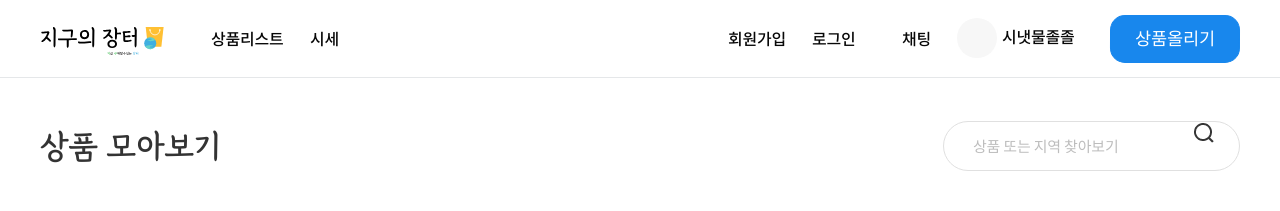
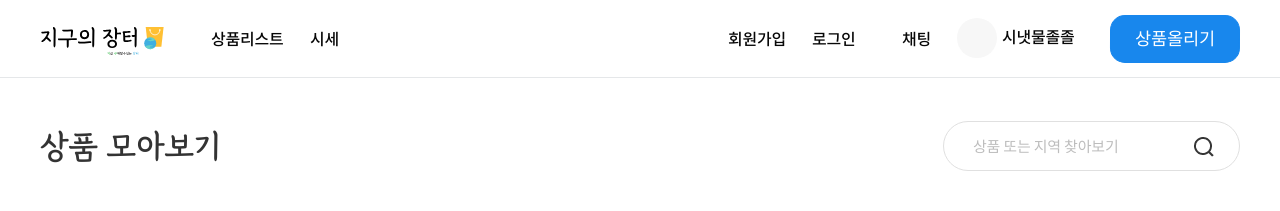
Before and after one commit to entekk1111/earthMarket, a Vue app in the folder frontend/: page /list in a window 1280 px wide. Shown: the top 211 px of the page. Built offline with nearby package versions, Linux system fonts and the light colour scheme; no server answers; some icons are missing; a web font is replaced by a local one.

Commit message:
[스타일]

```diff
--- a/frontend/src/assets/scss/pages/_board.scss
+++ b/frontend/src/assets/scss/pages/_board.scss
@@ -5,7 +5,7 @@
     input {border-radius: 600px; padding: 0 23px 0 29px;
         &::placeholder {color: $light01;}
     }
-    .btn {width: 26px; position: absolute; top: 0; right: 23px; font-size: 25px; min-width: inherit; color: $dark02;background: url('../image/board/search.png') no-repeat center;}
+    .btn {width: 26px; position: absolute; top: 50%;margin-top: -11px;right: 23px; font-size: 25px; min-width: inherit; color: $dark02;background: url('../image/board/search.png') no-repeat center;}
 }
 
 //sort-wrap
--- a/frontend/src/components/layout/HeaderCmp.vue
+++ b/frontend/src/components/layout/HeaderCmp.vue
@@ -38,7 +38,7 @@
           </li>
           <li class="link-mypage">
             <i class="ico bg"><IconiFy icon="mi:user" /></i>
-            <router-link to="/mypage/userInfo"> 시냇물졸졸</router-link>
+            <router-link to="/mypage"> 시냇물졸졸</router-link>
           </li>
         </ul>
         <a href="/write" class="btn btn-blue">상품올리기</a>
```
Also changed, not shown: frontend/src/views/mypage/MyPage.vue (+5 -5 lines), frontend/src/views/mypage/comp/BuyList.vue (renamed from frontend/src/views/mypage/pages/BuyList.vue), frontend/src/views/mypage/comp/LikeList.vue (renamed from frontend/src/views/mypage/pages/LikeList.vue), frontend/src/views/mypage/comp/MyReview.vue (renamed from frontend/src/views/mypage/pages/MyReview.vue), frontend/src/views/mypage/comp/SellList.vue (renamed from frontend/src/views/mypage/pages/SellList.vue), frontend/src/views/mypage/comp/UserInfo.vue (renamed from frontend/src/views/mypage/pages/UserInfo.vue).
